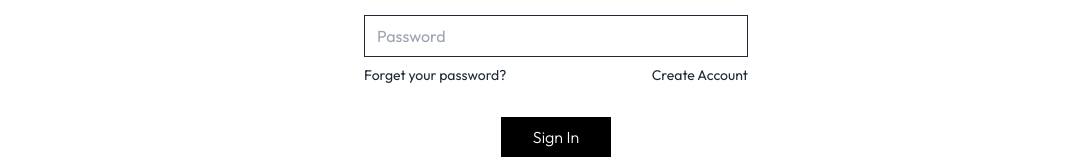
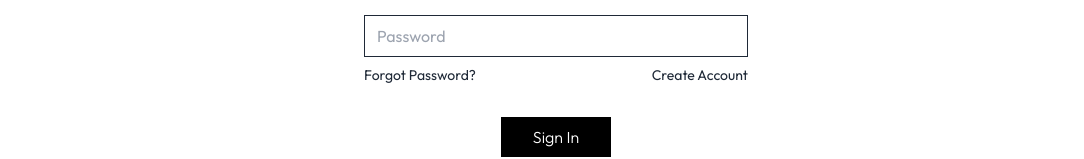
Before and after one commit to Aditya1or0/KHARIDARI-E-commerce, a React (Vite) app in the folder Frontend/: page /login in a window 1280 px wide. Shown: the part 293-452 px from the top of the page, without its empty margins (84-1168 px from the left). Built offline with nearby package versions, Linux system fonts and the light colour scheme; no server answers.

Commit message:
Update Login.jsx

```diff
--- a/Frontend/src/pages/Login.jsx
+++ b/Frontend/src/pages/Login.jsx
@@ -92,8 +92,8 @@ const Login = () => {
         required
       />
       <div className="w-full flex justify-between text-sm mt-[-8px]">
-        <p className="cursor-pointer dark:text-gray-400">
-          Forget your password?
+       <p className="cursor-pointer dark:text-gray-400">
+          {currentState === "Login" ? "Forgot Password?" : ""}
         </p>
         {currentState === "Login" ? (
           <p
```
